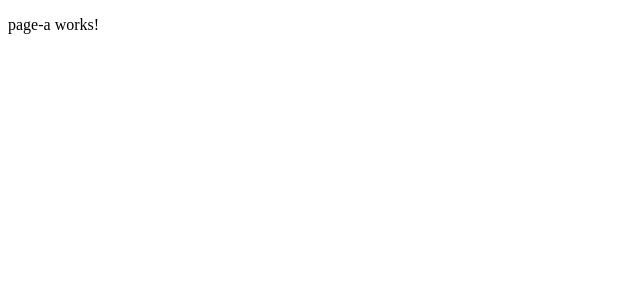
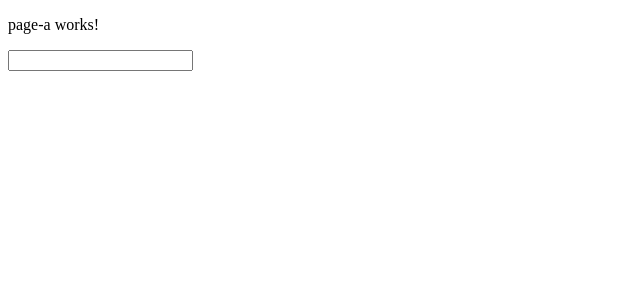
Before and after one commit to yamanerkam/Angular-Component-Life-Cycle-Hook, an Angular app: page / in a window 1280 px wide. Shown: the top 300 px of the page, without its empty margins (0-640 px from the left). Built offline with nearby package versions, Linux system fonts and the light colour scheme.

Commit message:
ngDoCheck

```diff
--- a/src/app/components/page-a/page-a.component.html
+++ b/src/app/components/page-a/page-a.component.html
@@ -1 +1,2 @@
 <p>page-a works!</p>
+<input type="text" [(ngModel)]="textValue" >
--- a/src/app/components/page-a/page-a.component.ts
+++ b/src/app/components/page-a/page-a.component.ts
@@ -7,6 +7,10 @@ import { Component, Input, OnInit } from '@angular/core';
 })
 export class PageAComponent implements OnInit {
   @Input() title?: string;
+  counter: number = 0;
+  textValue = ""
+
+
 
   // constructure is not about the angular architecture, it is about the programming
   constructor() {
@@ -23,12 +27,19 @@ export class PageAComponent implements OnInit {
 
   // when we first create the component
   ngOnInit(): void {
-    console.log("1. ngOnInit")
+    console.log("2. ngOnInit")
     this.title = "a"
     console.log(this.title); // a
+    setInterval(() => {
+      this.counter++;
+    }, 1000);
+  }
 
+  // when we update the component ==> any change on the component
+  // change detection cycle
+  ngDoCheck() {
+    console.log("3. ngDoCheck")
   }
 
 
-
 }
--- a/src/app/components/page-a/page-a.module.ts
+++ b/src/app/components/page-a/page-a.module.ts
@@ -1,13 +1,14 @@
 import { NgModule } from '@angular/core';
 import { CommonModule } from '@angular/common';
 import { PageAComponent } from './page-a.component';
+import { FormsModule } from '@angular/forms';
 
 
 
 @NgModule({
   declarations: [PageAComponent],
   imports: [
-    CommonModule
+    CommonModule, FormsModule
   ], exports: [PageAComponent]
 })
 export class PageAModule { }
```
